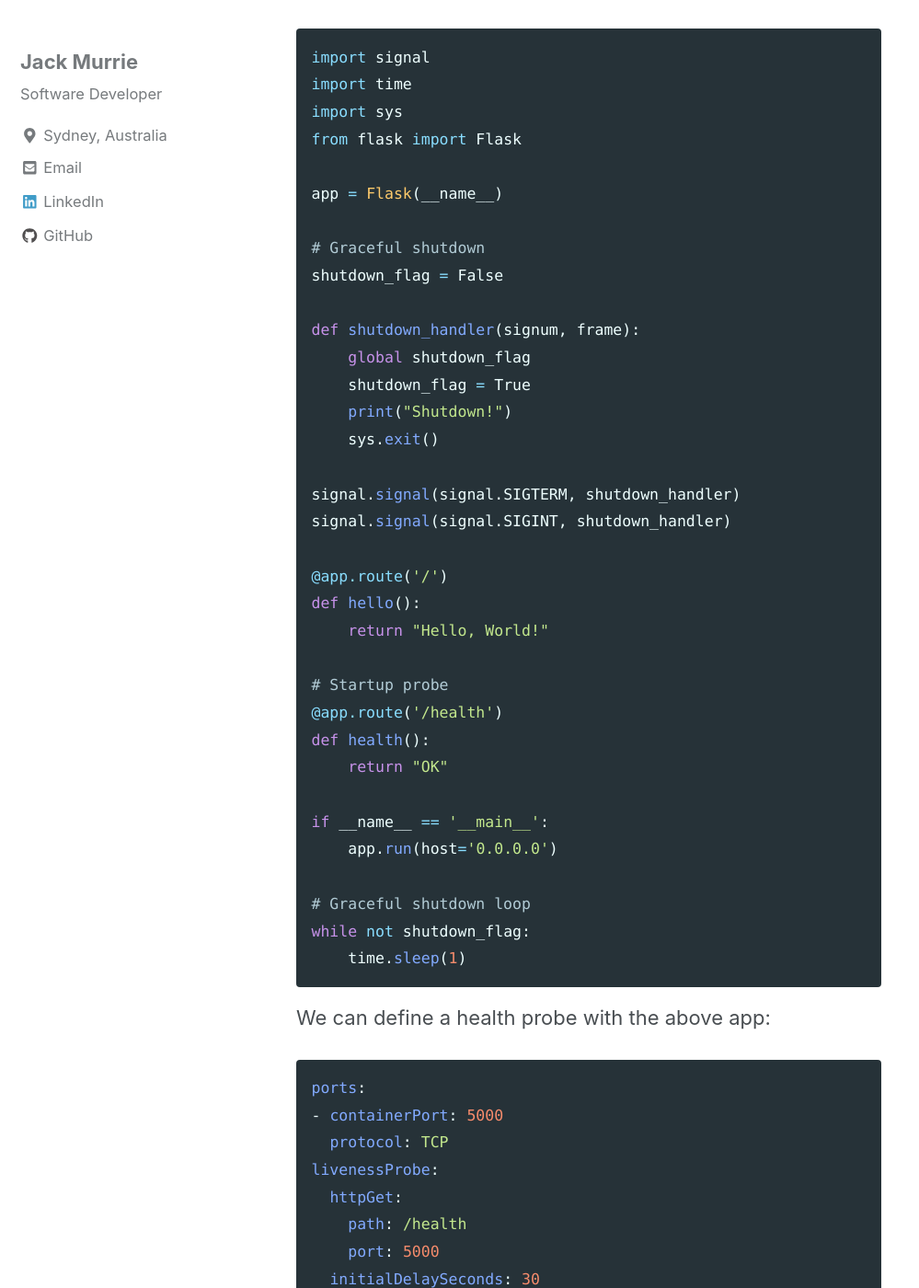
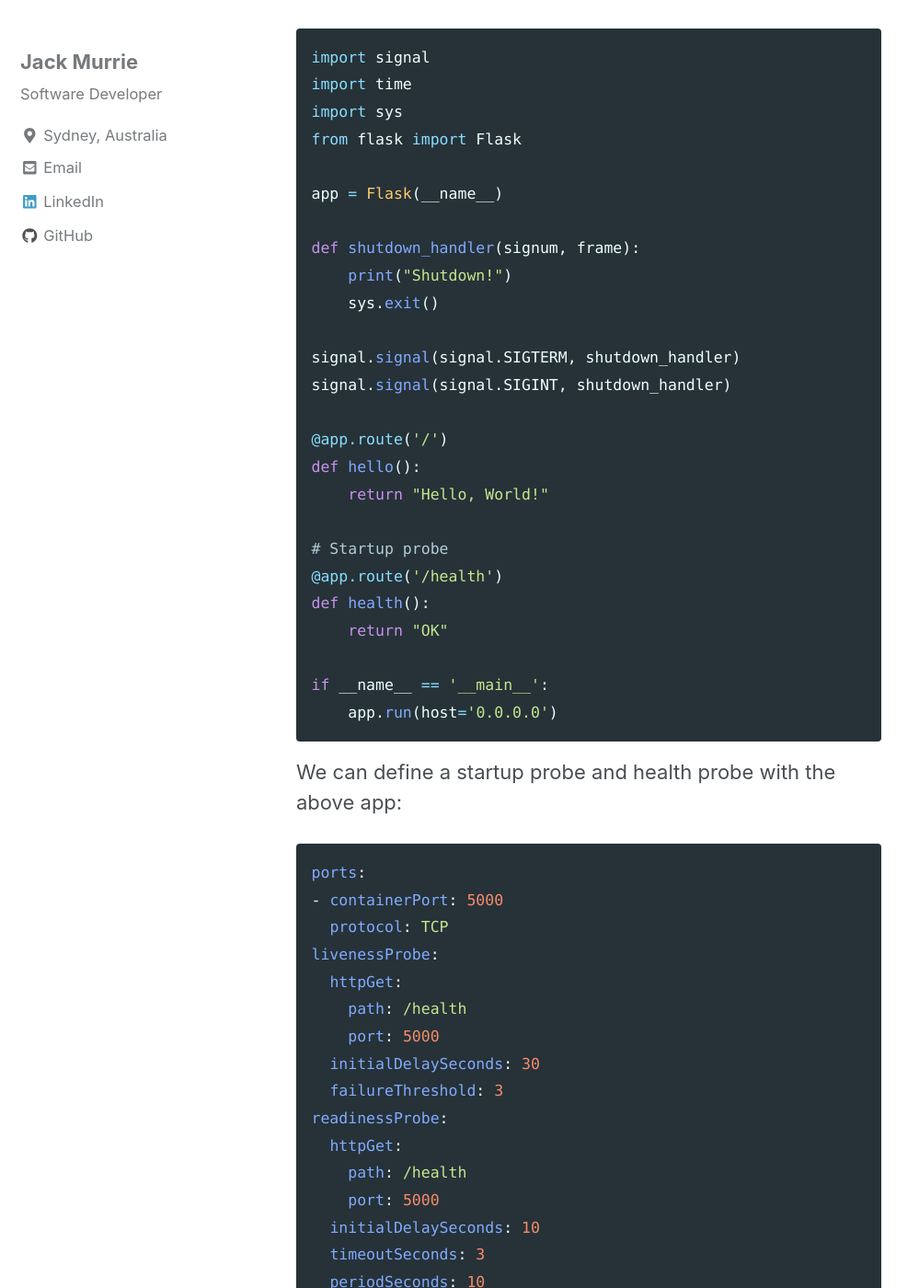
Before and after one commit to JackMurrie/JackMurrie.github.io, a Jekyll site: the page built from _posts/2022-06-19-python-k8s.md, in a window 1280 px wide and 1400 px high, scrolled down 5610 px. Shown: the whole window at 92% size, without its empty margins (0-999 px from the left). Built offline with Jekyll 4.4.1, drawn with Linux system fonts in a browser that asks for light colours; nearby versions of some CDN libraries.

Commit message:
fix syntax

````diff
--- a/_posts/2022-06-19-python-k8s.md
+++ b/_posts/2022-06-19-python-k8s.md
@@ -124,12 +124,7 @@ from flask import Flask
 
 app = Flask(__name__)
 
-# Graceful shutdown
-shutdown_flag = False
-
 def shutdown_handler(signum, frame):
-    global shutdown_flag
-    shutdown_flag = True
     print("Shutdown!")
     sys.exit()
 
@@ -147,13 +142,9 @@ def health():
 
 if __name__ == '__main__':
     app.run(host='0.0.0.0')
-
-# Graceful shutdown loop
-while not shutdown_flag:
-    time.sleep(1)
 ```
 
-We can define a health probe with the above app:
+We can define a startup probe and health probe with the above app:
 ```yaml
 ports:
 - containerPort: 5000
@@ -163,6 +154,15 @@ livenessProbe:
     path: /health
     port: 5000
   initialDelaySeconds: 30
+  failureThreshold: 3
+readinessProbe:
+  httpGet:
+    path: /health
+    port: 5000
+  initialDelaySeconds: 10
+  timeoutSeconds: 3
+  periodSeconds: 10
+  failureThreshold: 3
 ```
 
 ## Logging and Monitoring
````
